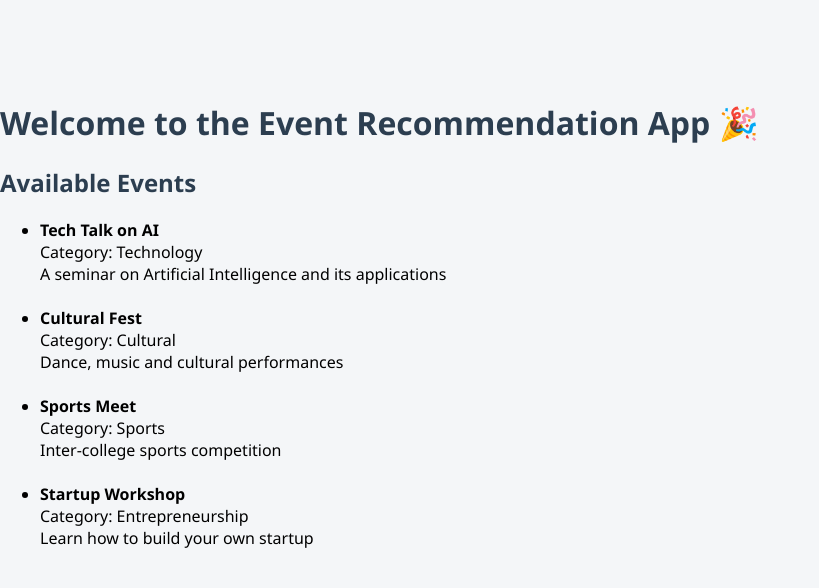
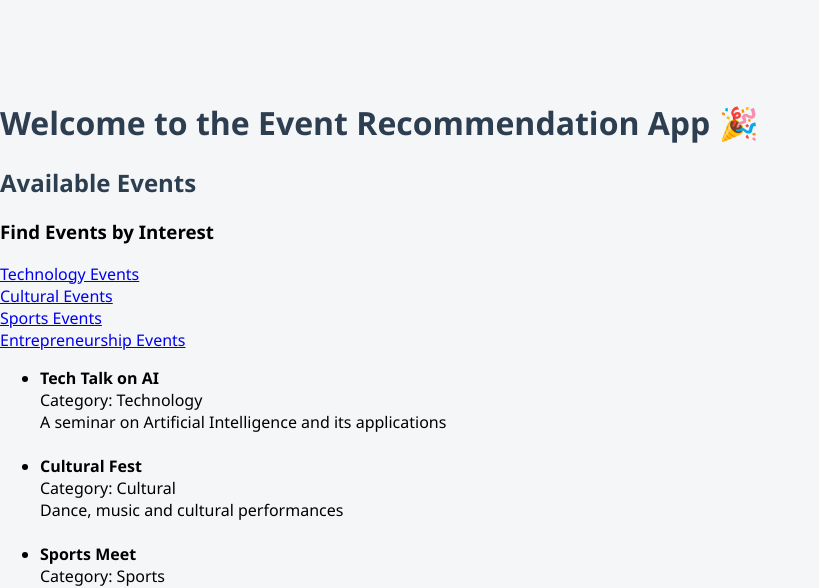
Before and after one commit to anshupriya11929/event-recommendation-system, a Flask app: page / in a window 1280 px wide. Shown: the top 588 px of the page, without its empty margins (0-819 px from the left). Run offline with Flask 3, Linux system fonts and the light colour scheme.

Commit message:
Update home.html

```diff
--- a/templates/home.html
+++ b/templates/home.html
@@ -12,6 +12,12 @@
 
     <h1>Welcome to the Event Recommendation App 🎉</h1>
     <h2>Available Events</h2>
+    <h3>Find Events by Interest</h3>
+
+<a href="/recommend/Technology">Technology Events</a><br>
+<a href="/recommend/Cultural">Cultural Events</a><br>
+<a href="/recommend/Sports">Sports Events</a><br>
+<a href="/recommend/Entrepreneurship">Entrepreneurship Events</a>
 
 <ul>
   {% for event in events %}
```
